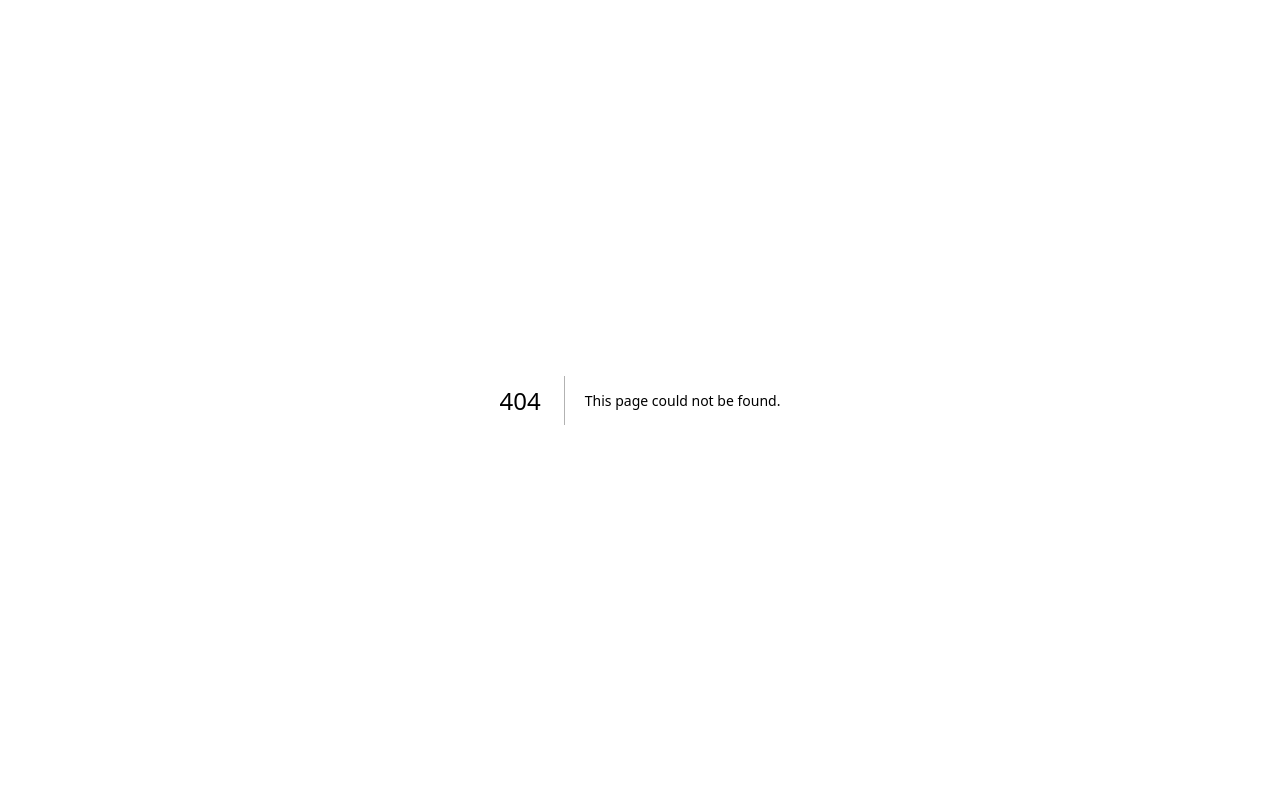
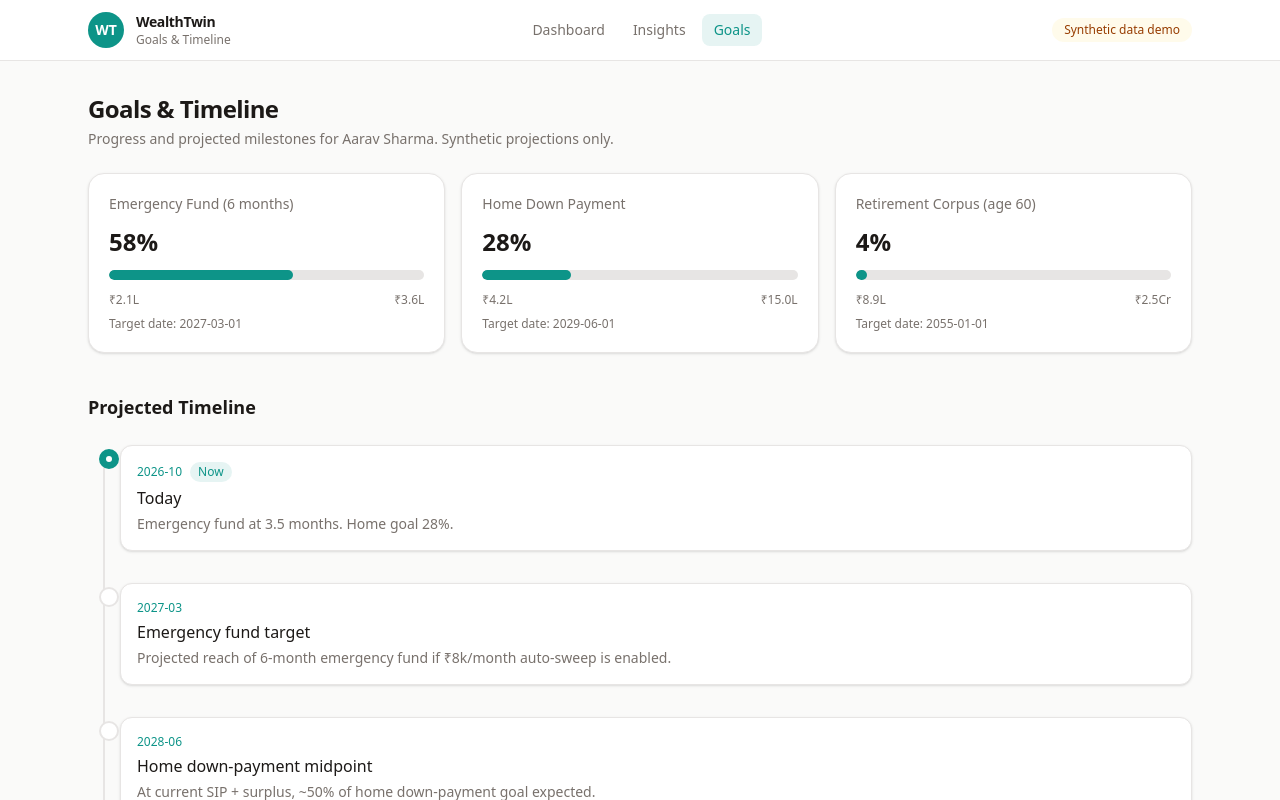
Before and after one commit to Pavan3030-pr/WealthTwin, a Next.js app: page /goals in a window 1280 px wide. Before the commit this address had no page. Shown: the top 800 px of the page. Built offline with nearby package versions, Linux system fonts and the light colour scheme.

Commit message:
Add Goals & Timeline page

```diff
--- /dev/null
+++ b/src/app/goals/page.tsx
@@ -0,0 +1,87 @@
+import { computeTwinState } from "@/services/synthetic";
+import { formatCurrency, formatPercent } from "@/lib/utils";
+import { Card, CardHeader, CardTitle } from "@/components/ui/Card";
+import { Nav } from "@/components/Nav";
+import Link from "next/link";
+
+export default function GoalsPage() {
+  const twin = computeTwinState();
+
+  const timeline = [
+    { date: "2026-10", title: "Today", description: `Emergency fund at ${twin.emergencyFundMonths.toFixed(1)} months. Home goal ${formatPercent(twin.goals[1]?.progress ?? 0)}.`, status: "current" as const },
+    { date: "2027-03", title: "Emergency fund target", description: "Projected reach of 6-month emergency fund if ₹8k/month auto-sweep is enabled.", status: "upcoming" as const },
+    { date: "2028-06", title: "Home down-payment midpoint", description: "At current SIP + surplus, ~50% of home down-payment goal expected.", status: "upcoming" as const },
+    { date: "2029-06", title: "Home down-payment goal", description: twin.goals[1] ? `Target ₹${(twin.goals[1].targetAmount / 100000).toFixed(1)}L` : "Home goal date", status: "upcoming" as const },
+    { date: "2055-01", title: "Retirement horizon", description: twin.goals[2] ? `Long-term corpus target ₹${(twin.goals[2].targetAmount / 10000000).toFixed(1)} Cr` : "Retirement", status: "future" as const },
+  ];
+
+  return (
+    <div className="min-h-screen bg-[var(--background)]">
+      <header className="sticky top-0 z-20 border-b border-[var(--border)] bg-[var(--surface)]/90 backdrop-blur">
+        <div className="mx-auto flex max-w-6xl flex-wrap items-center justify-between gap-3 px-4 py-3 sm:px-6">
+          <div className="flex items-center gap-3">
+            <Link href="/" className="flex h-9 w-9 items-center justify-center rounded-full bg-[var(--primary)] text-sm font-bold text-white">WT</Link>
+            <div>
+              <p className="text-sm font-semibold tracking-tight">WealthTwin</p>
+              <p className="text-xs text-[var(--muted)]">Goals & Timeline</p>
+            </div>
+          </div>
+          <Nav active="/goals" />
+          <span className="rounded-full bg-amber-50 px-3 py-1 text-xs font-medium text-amber-800">Synthetic data demo</span>
+        </div>
+      </header>
+
+      <main className="mx-auto max-w-6xl px-4 py-8 sm:px-6">
+        <div className="mb-6">
+          <h1 className="text-2xl font-semibold tracking-tight">Goals & Timeline</h1>
+          <p className="mt-1 text-sm text-[var(--muted)]">Progress and projected milestones for {twin.displayName}. Synthetic projections only.</p>
+        </div>
+
+        <section className="mb-10 grid gap-4 sm:grid-cols-3">
+          {twin.goals.map((goal) => (
+            <Card key={goal.id}>
+              <CardHeader><CardTitle>{goal.name}</CardTitle></CardHeader>
+              <p className="text-2xl font-semibold">{formatPercent(goal.progress)}</p>
+              <div className="mt-3 h-2.5 overflow-hidden rounded-full bg-[var(--border)]">
+                <div className="h-full rounded-full bg-[var(--primary)] transition-all" style={{ width: `${Math.min(100, goal.progress * 100)}%` }} />
+              </div>
+              <div className="mt-3 flex justify-between text-xs text-[var(--muted)]">
+                <span>{formatCurrency(goal.currentAmount, twin.currency, true)}</span>
+                <span>{formatCurrency(goal.targetAmount, twin.currency, true)}</span>
+              </div>
+              <p className="mt-2 text-xs text-[var(--muted)]">Target date: {goal.targetDate}</p>
+            </Card>
+          ))}
+        </section>
+
+        <section className="mb-10">
+          <h2 className="mb-6 text-lg font-semibold">Projected Timeline</h2>
+          <div className="relative space-y-0 pl-6 sm:pl-8">
+            <div className="absolute bottom-2 left-[11px] top-2 w-0.5 bg-[var(--border)] sm:left-[15px]" />
+            {timeline.map((item, idx) => (
+              <div key={idx} className="relative pb-8 last:pb-0">
+                <div className={`absolute left-[-17px] top-1 flex h-4 w-4 items-center justify-center rounded-full border-2 sm:left-[-21px] sm:h-5 sm:w-5 ${
+                  item.status === "current" ? "border-[var(--primary)] bg-[var(--primary)]" : "border-[var(--border)] bg-[var(--surface)]"
+                }`}>
+                  {item.status === "current" && <div className="h-1.5 w-1.5 rounded-full bg-white" />}
+                </div>
+                <div className="rounded-xl border border-[var(--border)] bg-[var(--surface)] p-4 shadow-sm">
+                  <div className="flex flex-wrap items-center gap-2">
+                    <span className="text-xs font-medium text-[var(--primary)]">{item.date}</span>
+                    {item.status === "current" && <span className="rounded-full bg-[var(--primary)]/10 px-2 py-0.5 text-xs font-medium text-[var(--primary)]">Now</span>}
+                  </div>
+                  <p className="mt-1 font-medium">{item.title}</p>
+                  <p className="mt-1 text-sm text-[var(--muted)]">{item.description}</p>
+                </div>
+              </div>
+            ))}
+          </div>
+        </section>
+
+        <footer className="rounded-2xl border border-amber-200 bg-amber-50 px-5 py-4 text-center text-sm text-amber-900">
+          <strong>Synthetic Data Notice:</strong> Timeline projections are illustrative and based on synthetic assumptions.
+        </footer>
+      </main>
+    </div>
+  );
+}
```
